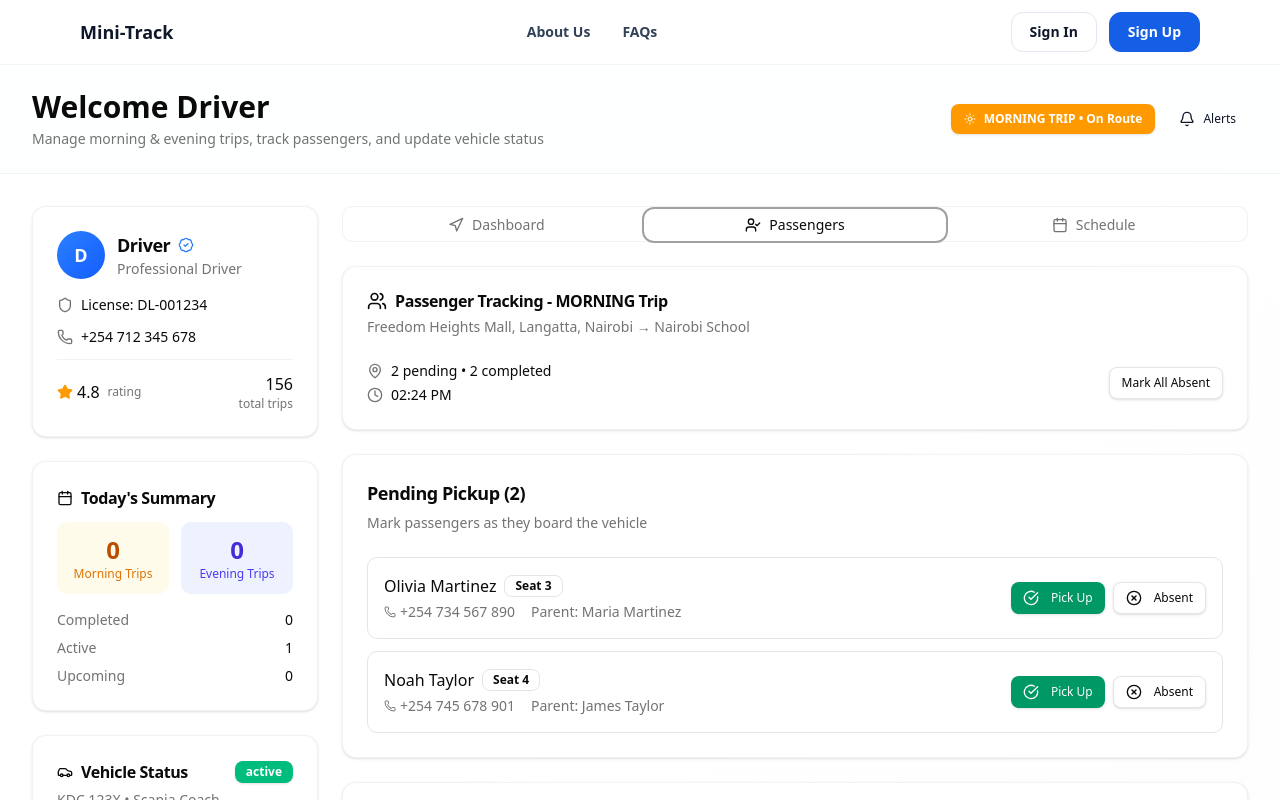
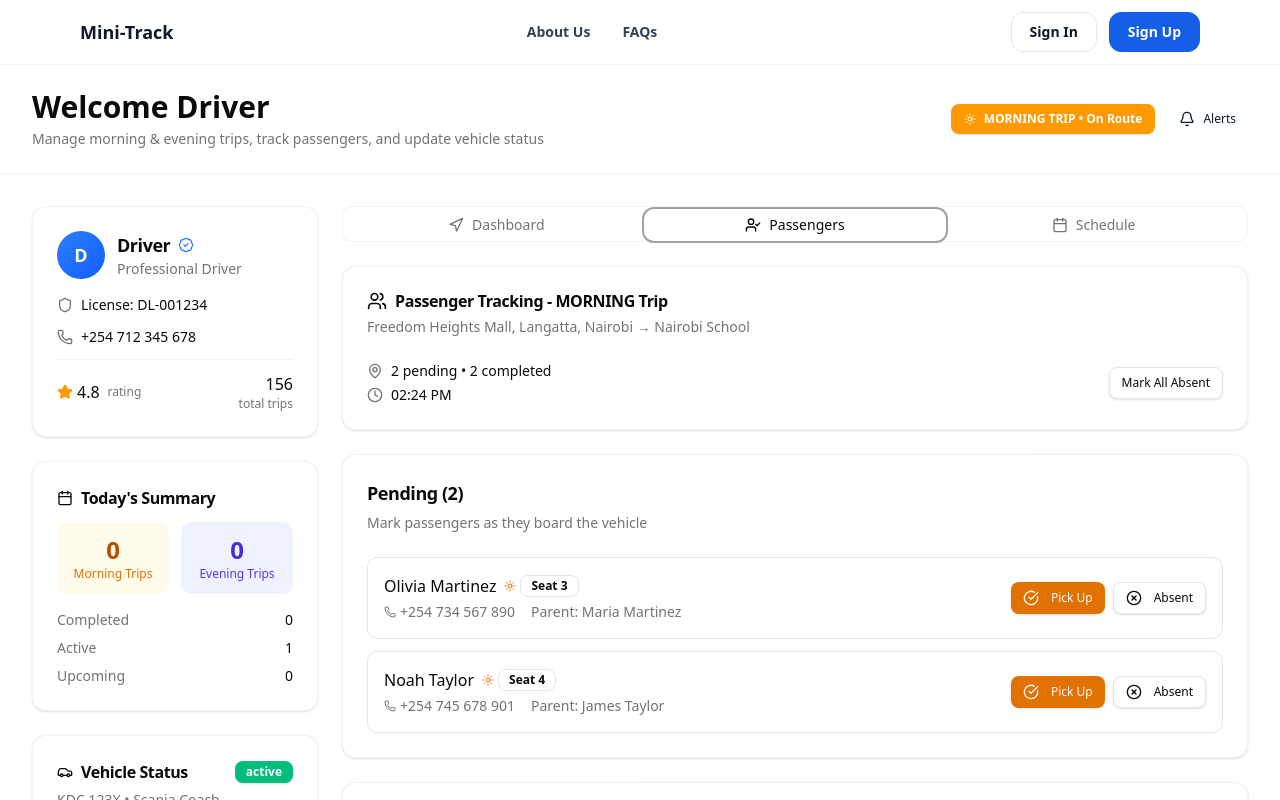
Before and after one commit to RoyCheru/Mini-Track, a Next.js app in the folder frontend/client/: page /dashboard/drivers in a window 1280 px wide. Both pictures are taken after a click on the tab "Passengers". Shown: the top 800 px of the page. Built offline with nearby package versions, Linux system fonts and the light colour scheme.

Commit message:
adds trip type indicators

```diff
--- a/frontend/client/app/dashboard/drivers/components/PassengerTracking.tsx
+++ b/frontend/client/app/dashboard/drivers/components/PassengerTracking.tsx
@@ -1,7 +1,7 @@
 import { Card, CardContent, CardDescription, CardHeader, CardTitle } from '@/components/ui/card'
 import { Button } from '@/components/ui/button'
 import { Badge } from '@/components/ui/badge'
-import { Users, CheckCircle, XCircle, Clock, Phone, MapPin } from 'lucide-react'
+import { Users, CheckCircle, XCircle, Clock, Phone, MapPin, Sun, Moon } from 'lucide-react'
 
 interface Passenger {
   id: number
@@ -13,6 +13,7 @@ interface Passenger {
   status: 'pending' | 'picked-up' | 'dropped-off' | 'absent'
   checked_in_time?: string
   checked_out_time?: string
+  trip_type: 'morning' | 'evening'
 }
 
 interface PassengerTrackingProps {
@@ -45,6 +46,12 @@ export default function PassengerTracking({ trip, onMarkPassenger }: PassengerTr
       case 'absent': return 'Absent'
       default: return 'Pending'
     }
+  }
+
+  const getTripTypeIcon = (tripType: 'morning' | 'evening') => {
+    return tripType === 'morning' ?
+      <Sun className="w-3 h-3 text-amber-600" /> :
+      <Moon className="w-3 h-3 text-indigo-600" />
   }
 
   const pendingPassengers = passengers.filter(p => p.status === 'pending')
@@ -99,7 +106,7 @@ export default function PassengerTracking({ trip, onMarkPassenger }: PassengerTr
       {pendingPassengers.length > 0 && (
         <Card className="border-border/50">
           <CardHeader>
-            <CardTitle className="text-lg">Pending Pickup ({pendingPassengers.length})</CardTitle>
+            <CardTitle className="text-lg">Pending ({pendingPassengers.length})</CardTitle>
             <CardDescription>Mark passengers as they board the vehicle</CardDescription>
           </CardHeader>
           <CardContent>
@@ -109,9 +116,12 @@ export default function PassengerTracking({ trip, onMarkPassenger }: PassengerTr
                   <div className="space-y-1">
                     <div className="flex items-center gap-2">
                       <span className="font-medium">{passenger.name}</span>
+                      <div className="flex items-center gap-1">
+                        {getTripTypeIcon(passenger.trip_type)}
                         <Badge variant="outline" className="text-xs">
                           Seat {passenger.id}
                         </Badge>
+                      </div>
                     </div>
                     <div className="flex items-center gap-4 text-sm text-muted-foreground">
                       <span className="flex items-center gap-1">
@@ -125,7 +135,11 @@ export default function PassengerTracking({ trip, onMarkPassenger }: PassengerTr
                     <Button
                       size="sm"
                       onClick={() => onMarkPassenger(passenger.id, 'picked-up')}
-                      className="bg-emerald-600 hover:bg-emerald-700"
+                      className={`${
+                        passenger.trip_type === 'morning'
+                          ? 'bg-amber-600 hover:bg-amber-700'
+                          : 'bg-indigo-600 hover:bg-indigo-700'
+                      }`}
                     >
                       <CheckCircle className="w-4 h-4 mr-1" />
                       Pick Up
@@ -160,9 +174,12 @@ export default function PassengerTracking({ trip, onMarkPassenger }: PassengerTr
                   <div className="space-y-1">
                     <div className="flex items-center gap-2">
                       <span className="font-medium">{passenger.name}</span>
+                      <div className="flex items-center gap-1">
+                        {getTripTypeIcon(passenger.trip_type)}
                         <Badge className={getStatusColor(passenger.status)}>
                           {getStatusText(passenger.status)}
                         </Badge>
+                      </div>
                     </div>
                     <div className="text-sm text-muted-foreground">
                       {passenger.status === 'picked-up' && passenger.checked_in_time && (
```
Lines whose indentation alone changed are shown as unchanged.
